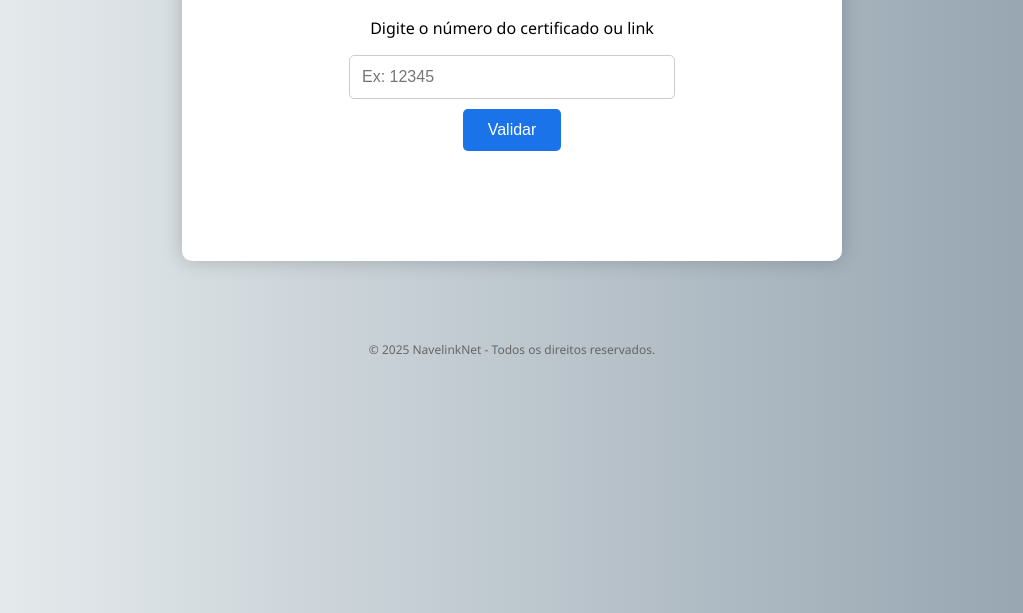
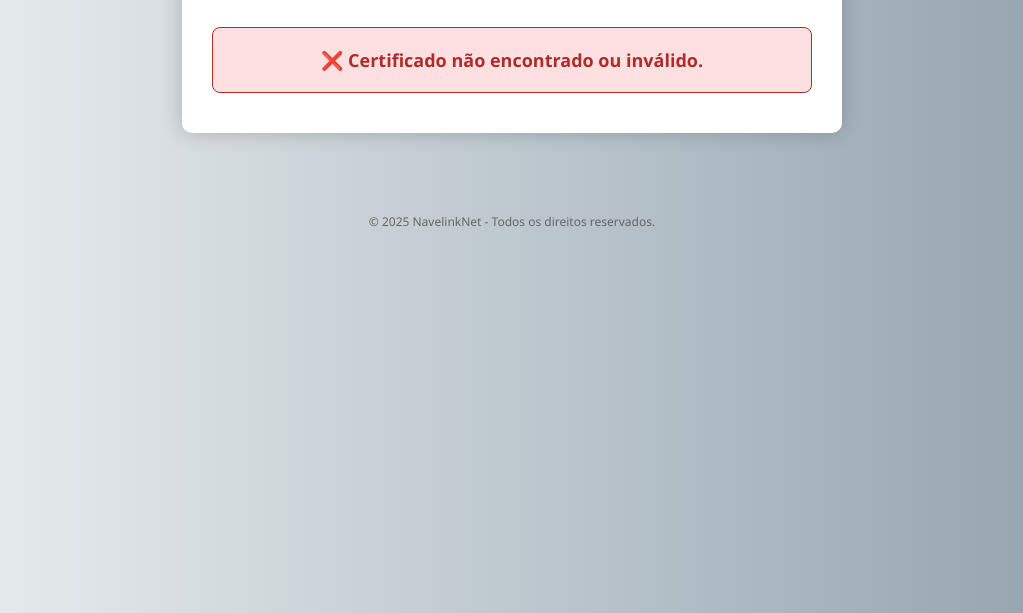
Before and after one commit to AnnaKAntonio/qrcode, a plain HTML site: page index.html in a window 1280 px wide. Shown: the part 187-800 px from the top of the page, without its empty margins (128-1151 px from the left). Drawn offline with Linux system fonts and the light colour scheme.

Commit message:
Update index.html

```diff
--- a/index.html
+++ b/index.html
@@ -25,31 +25,6 @@
         h1 {
             color: #1a73e8;
             margin-bottom: 20px;
-        }
-
-        input {
-            padding: 12px;
-            font-size: 16px;
-            width: 80%;
-            max-width: 300px;
-            border: 1px solid #ccc;
-            border-radius: 5px;
-            margin-bottom: 10px;
-        }
-
-        button {
-            padding: 12px 25px;
-            font-size: 16px;
-            border: none;
-            border-radius: 5px;
-            background-color: #1a73e8;
-            color: white;
-            cursor: pointer;
-            transition: background-color 0.3s;
-        }
-
-        button:hover {
-            background-color: #1558b0;
         }
 
         .resultado {
@@ -83,12 +58,7 @@
 <body>
     <div class="container">
         <h1>Validação de Certificado</h1>
-        <p>Digite o número do certificado ou link<strong></strong></p>
-        <input type="text" id="certId" placeholder="Ex: 12345" />
-        <br>
-        <button onclick="validar()">Validar</button>
-
-        <div class="resultado" id="resultado"></div>
+        <div class="resultado" id="resultado">Verificando certificado...</div>
     </div>
 
     <footer>
@@ -110,35 +80,23 @@
             "12355": { nome: "Nivaldo", curso: "Treinamento Roteador Deco", data: "04/09/2025" }
         };
 
+        window.onload = function () {
+            const resultado = document.getElementById('resultado');
+            const urlParams = new URLSearchParams(window.location.search);
+            const id = urlParams.get('id');
 
-        function validar(idDigitado = null) {
-            let id = idDigitado;
-            if (!id) {
-                id = document.getElementById('certId').value.trim();
-            }
-            const resultado = document.getElementById('resultado');
-
-            if (certificados[id]) {
+            if (id && certificados[id]) {
                 const cert = certificados[id];
                 resultado.className = "resultado valido";
                 resultado.innerHTML = `
-          ✅ <strong>Certificado Válido</strong><br><br>
-          Nome: <strong>${cert.nome}</strong><br>
-          Curso: <strong>${cert.curso}</strong><br>
-          Data: <strong>${cert.data}</strong>
-        `;
+                    ✅ <strong>Certificado Válido</strong><br><br>
+                    Nome: <strong>${cert.nome}</strong><br>
+                    Curso: <strong>${cert.curso}</strong><br>
+                    Data: <strong>${cert.data}</strong>
+                `;
             } else {
                 resultado.className = "resultado invalido";
                 resultado.innerHTML = "❌ <strong>Certificado não encontrado ou inválido.</strong>";
-            }
-        }
-
-        window.onload = function () {
-            const urlParams = new URLSearchParams(window.location.search);
-            const id = urlParams.get('id');
-            if (id) {
-                validar(id);
-                document.getElementById('certId').value = id;
             }
         };
     </script>
```
